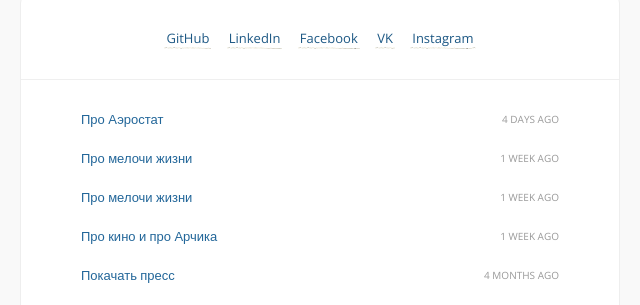
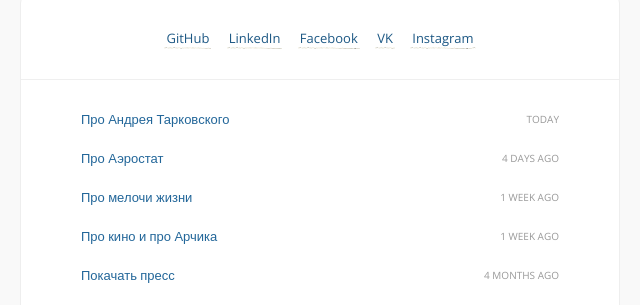
Before and after one commit to mary-sh/mary-sh.github.io, a Jekyll site: the page built from index.html, in a window 1280 px wide. Shown: the part 175-480 px from the top of the page, without its empty margins (320-960 px from the left). Built offline with Jekyll 4.4.1, drawn with Linux system fonts in a browser that asks for light colours; Markdown is read by kramdown in place of the engine named in the settings; comment, search, counter and statistics services are not loaded.

Commit message:
add text

```diff
--- a/_posts/2016-02-02-tarkovskiy.markdown
+++ b/_posts/2016-02-02-tarkovskiy.markdown
@@ -1,7 +1,7 @@
 ---
 layout: post
-title: "Про мелочи жизни"
-date: 2016-01-25 20:56:00
+title: "Про Андрея Тарковского"
+date: 2016-02-02 21:19:00
 ---
 
 "Больше всего в людях я люблю надежность в сочетании с безумием и упрямством в попытках достичь еще большей ясности. Это упрямство следовало бы назвать надеждой."
```
